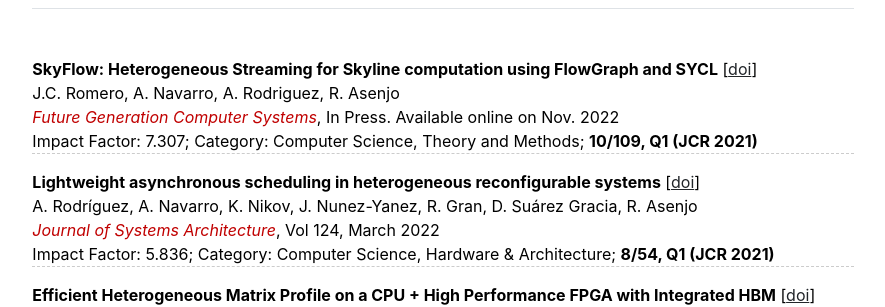
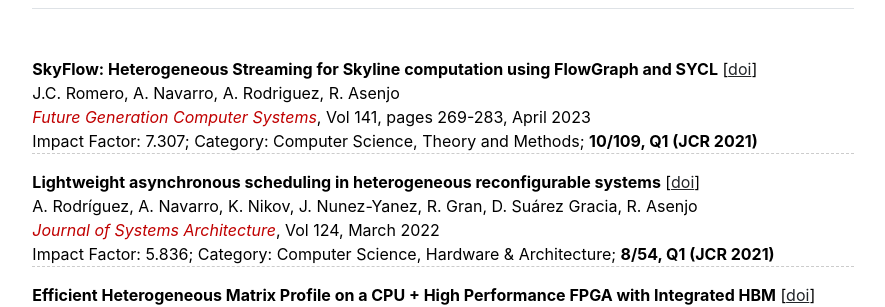
Before and after one commit to PPMC-DAC/WebSite, a Jekyll site: the page built from index.md, in a window 1280 px wide. Shown: the part 752-1059 px from the top of the page, without its empty margins (197-1082 px from the left). Built offline with Jekyll 4.4.1, drawn with Linux system fonts in a browser that asks for light colours.

Commit message:
Update FGCS'23 paper and news

```diff
--- a/_data/publications.yml
+++ b/_data/publications.yml
@@ -1,12 +1,12 @@
 - title: 'SkyFlow: Heterogeneous Streaming for Skyline computation using FlowGraph and SYCL'
   author: 'J.C. Romero, A. Navarro, A. Rodriguez, R. Asenjo'
   pub: "Future Generation Computer Systems"
-  other: "In Press. Available online on Nov. 2022"
-  id: 'UMA-DAC-22/4'
-  name: 'FGCS2022'
+  other: "Vol 141, pages 269-283, April 2023"
+  id: 'UMA-DAC-23/1'
+  name: 'FGCS2023'
   doi: https://doi.org/10.1016/j.future.2022.11.021
   url: https://www.sciencedirect.com/science/article/pii/S0167739X2200382X
-  year: '2022'
+  year: '2023'
   count:
   if: '7.307; Category: Computer Science, Theory and Methods'
   rank: 10/109, Q1 (JCR 2021)
```
Also changed, not shown: _posts/2022-11-14-Postdoc-Position-Open.md (+3 -1 lines).
